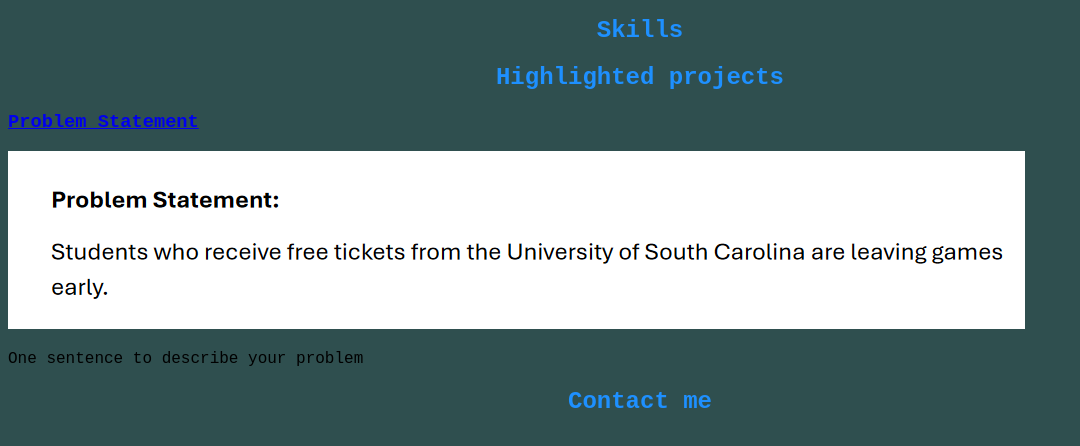
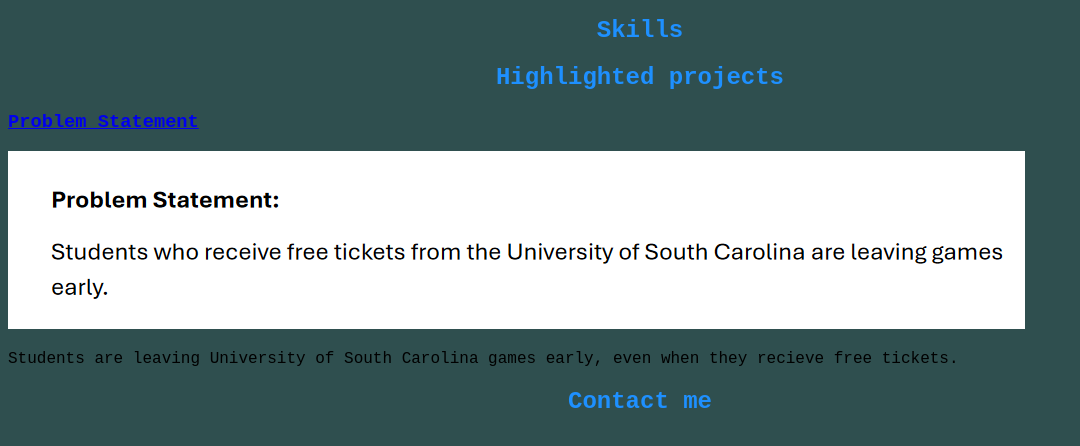
Before and after one commit to burnshill05/burnshill05.github.io, a plain HTML site: page index.html in a window 1280 px wide. Shown: the part 110-556 px from the top of the page, without its empty margins (0-1080 px from the left). Drawn offline with Linux system fonts and the light colour scheme.

Commit message:
statement fix

```diff
--- a/index.html
+++ b/index.html
@@ -30,7 +30,7 @@
                 <a href="files/Problem Statement.pdf">
                     <img src="images/problem_Statement.png">
                 </a>
-                <p>One sentence to describe your problem</p>
+                <p>Students are leaving University of South Carolina games early, even when they recieve free tickets.</p>
             </section>
         </div>
 
```
